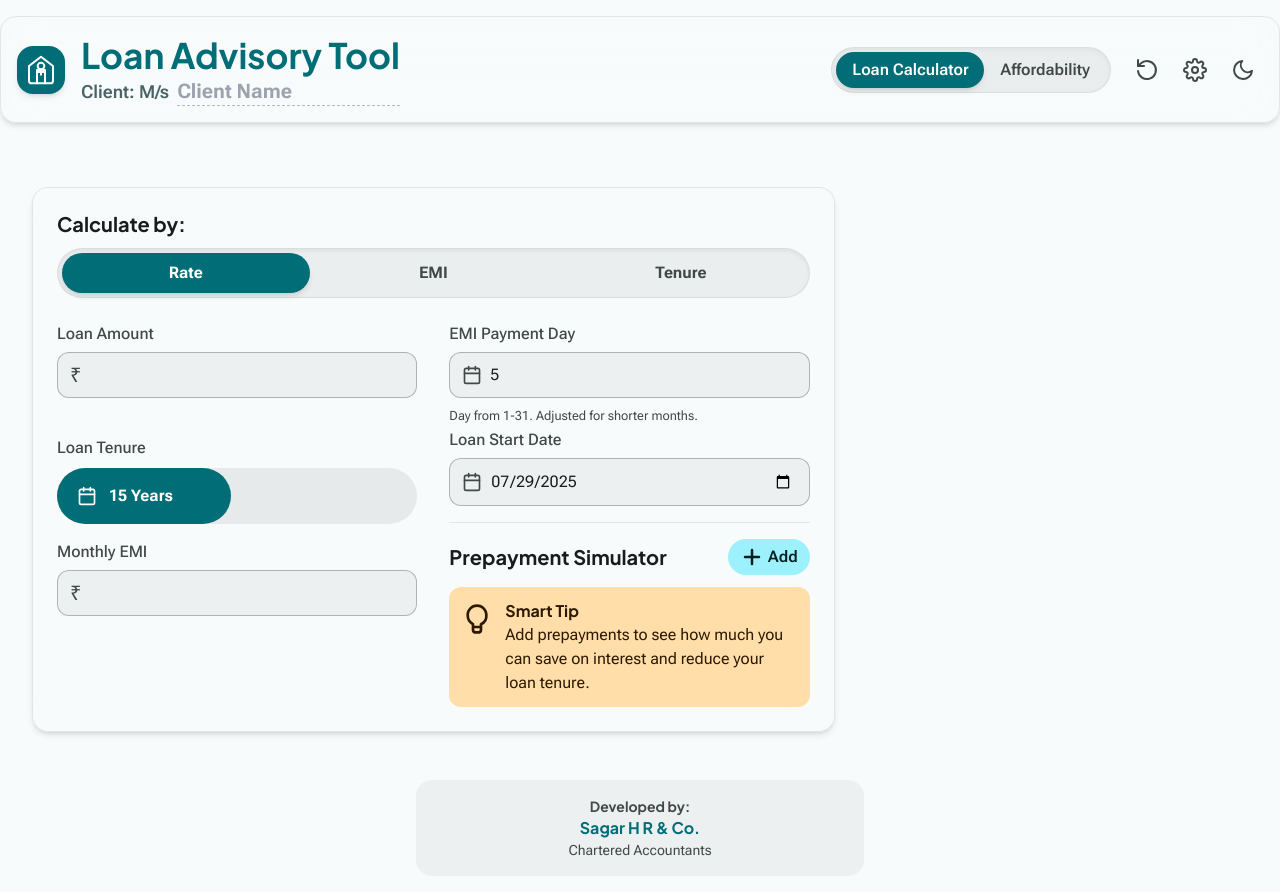
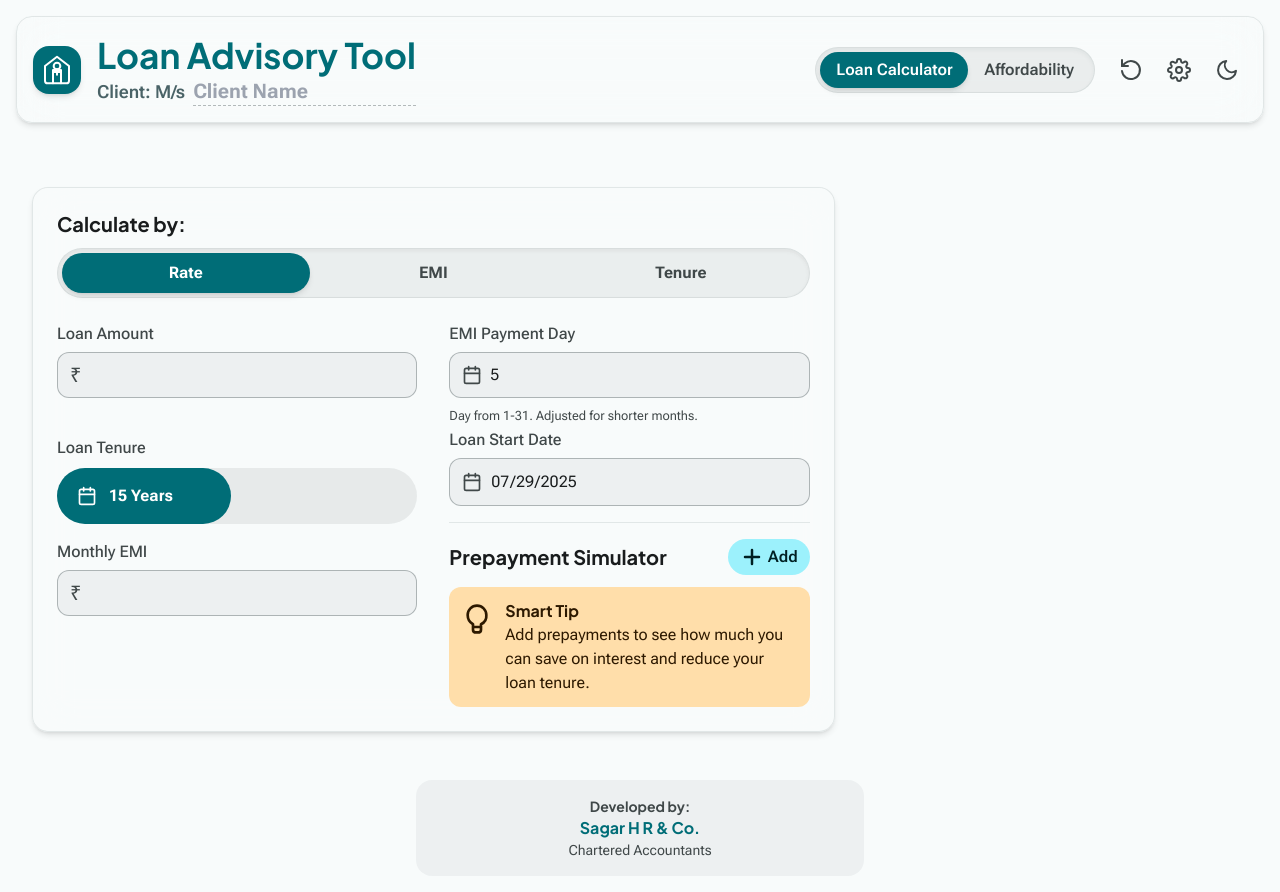
Before and after one commit to hrsagar28/loan-calculator-app, a React (Create React App) app: page / in a window 1280 px wide. Built offline with nearby package versions, Linux system fonts and the light colour scheme.

Commit message:
fix: text in dark mode and horizontal scrolling

```diff
--- a/src/components/layout/Header.js
+++ b/src/components/layout/Header.js
@@ -72,7 +72,7 @@ const Header = ({
     }, [lastScrollY]);
 
     return (
-        <header className={`sticky top-0 z-30 p-2 md:p-4 -mx-4 mb-4 no-print transition-transform duration-300 ease-in-out ${headerVisible ? 'translate-y-0' : '-translate-y-full'}`}>
+        <header className={`sticky top-0 z-30 p-2 md:p-4 mb-4 no-print transition-transform duration-300 ease-in-out ${headerVisible ? 'translate-y-0' : '-translate-y-full'}`}>
             <div className="max-w-8xl mx-auto p-3 lg:p-4 rounded-2xl flex flex-wrap items-center justify-between gap-x-4 gap-y-3 bg-surface/80 border-glass glass-effect shadow-glass">
 
                 <div className="flex items-center gap-3 md:gap-4 flex-1 min-w-[200px]">
--- a/src/index.css
+++ b/src/index.css
@@ -173,3 +173,9 @@ input[type="date"] {
 .dark input[type="date"]::-webkit-calendar-picker-indicator {
   filter: invert(1);
 }
+
+/* --- FIX: Hide native date picker icon to show custom SVG icon --- */
+input[type="date"]::-webkit-calendar-picker-indicator {
+  display: none;
+  -webkit-appearance: none;
+}
```
